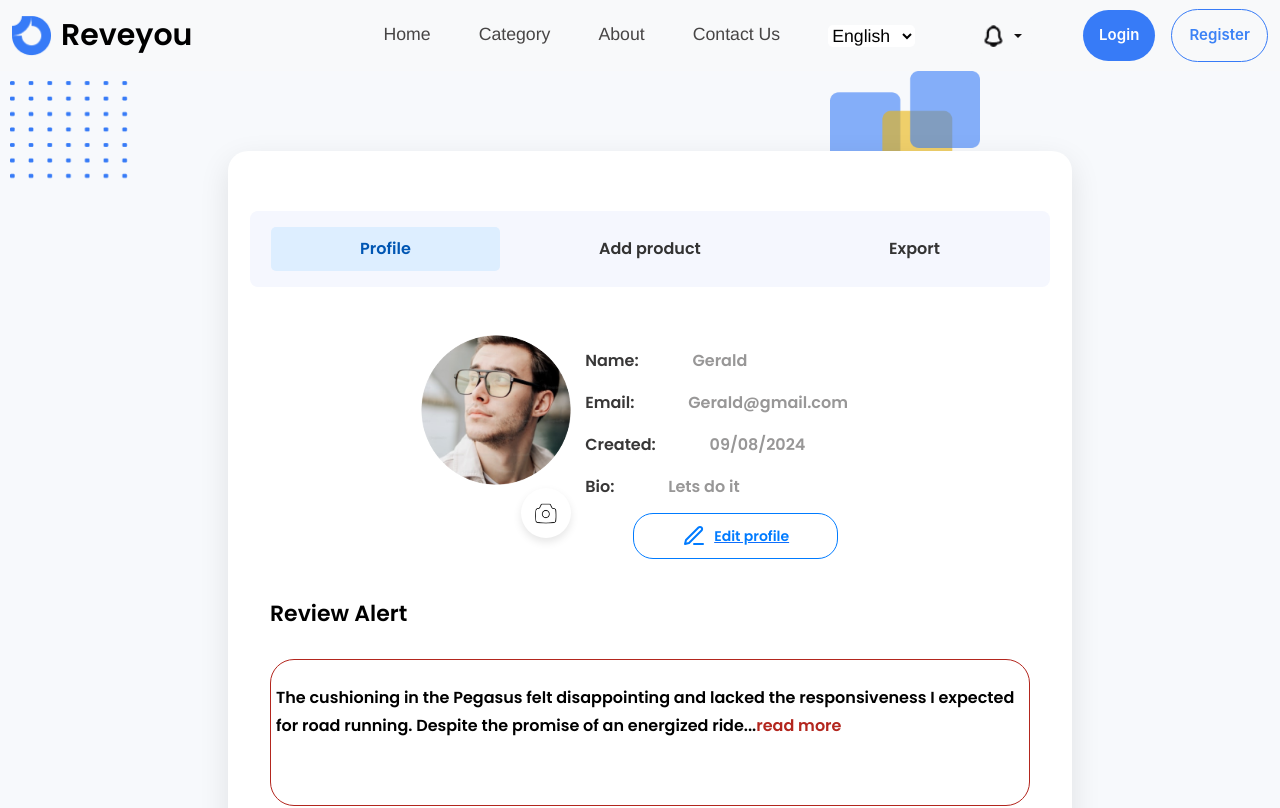
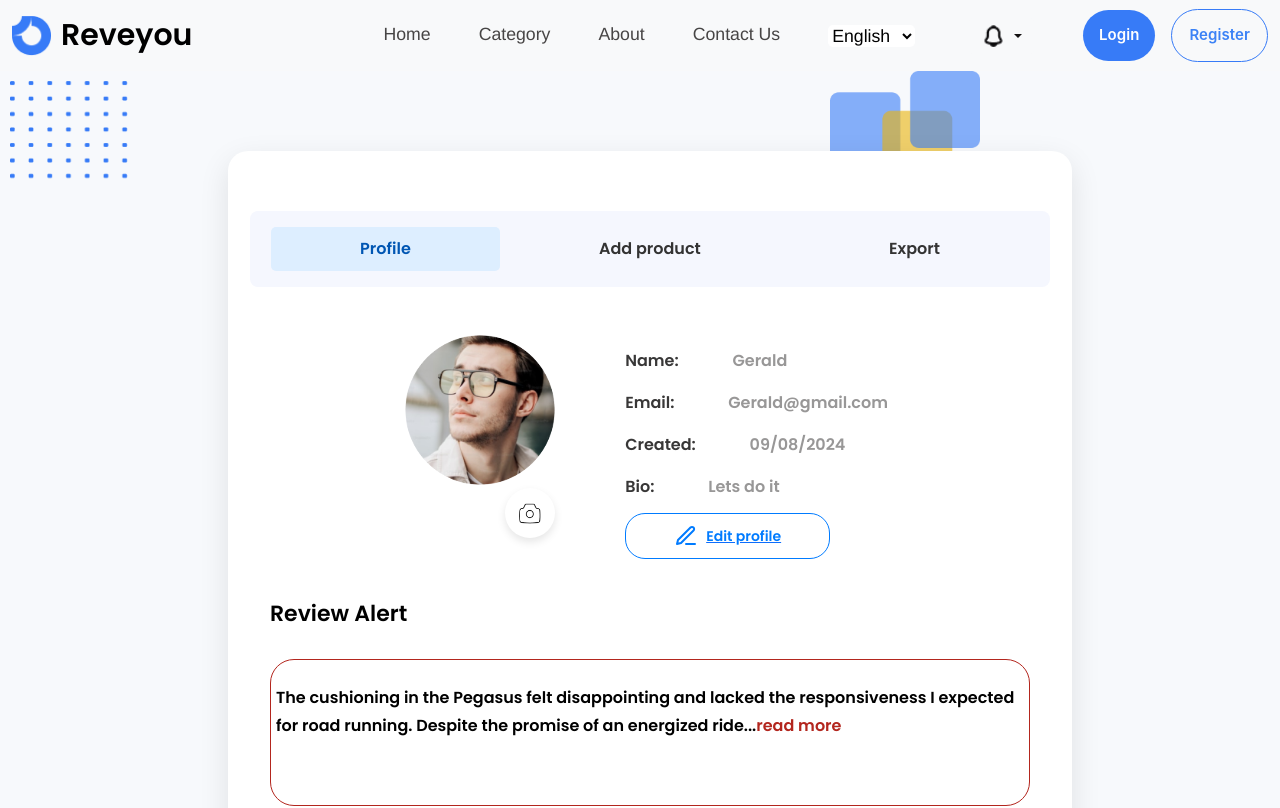
Before and after one commit to saraabdelrhman/wallet-market-master, a React (Create React App) app: page /profile in a window 1280 px wide. Shown: the top 808 px of the page. Built offline with nearby package versions, Linux system fonts and the light colour scheme.

Commit message:
Update Profile.js

```diff
--- a/src/components/Profile.js
+++ b/src/components/Profile.js
@@ -112,7 +112,7 @@ const Profile = ({content}) => {
              </div>
            </div>
            <div className="col-md-8 col-sm-12">
-             <div className="profile-info ">
+             <div className="profile-info ms-5">
                <p><span>Name:</span> {user.name}</p>
                <p><span>Email:</span> {user.email}</p>
                <p><span>Created:</span> {user.joinDate}</p>
```
